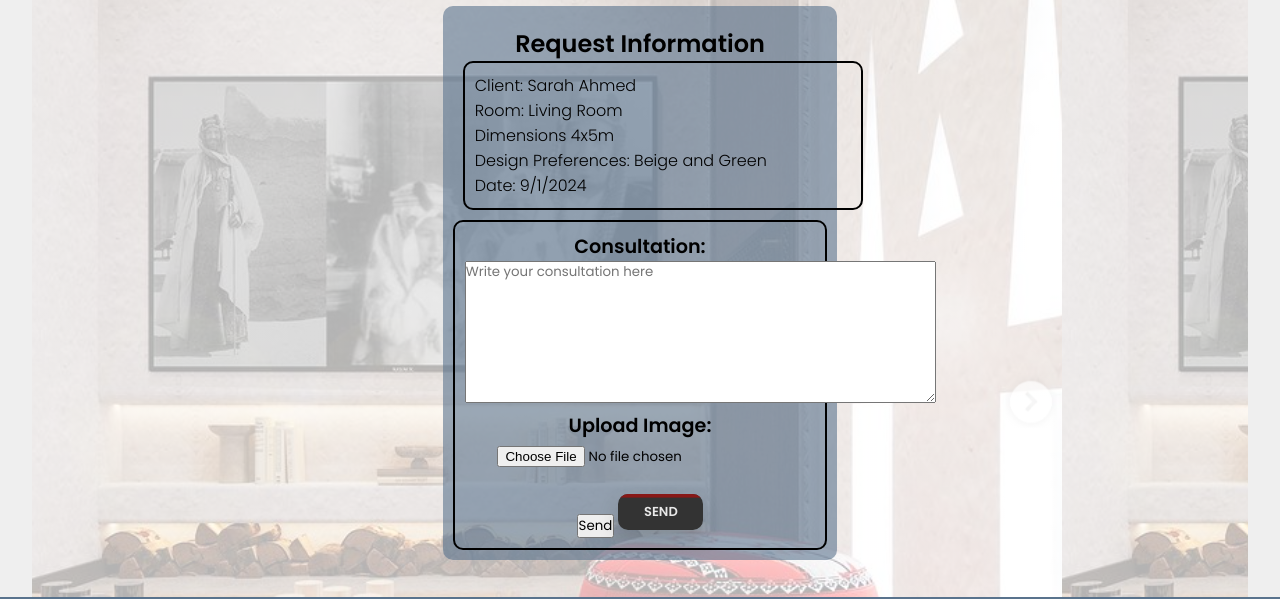
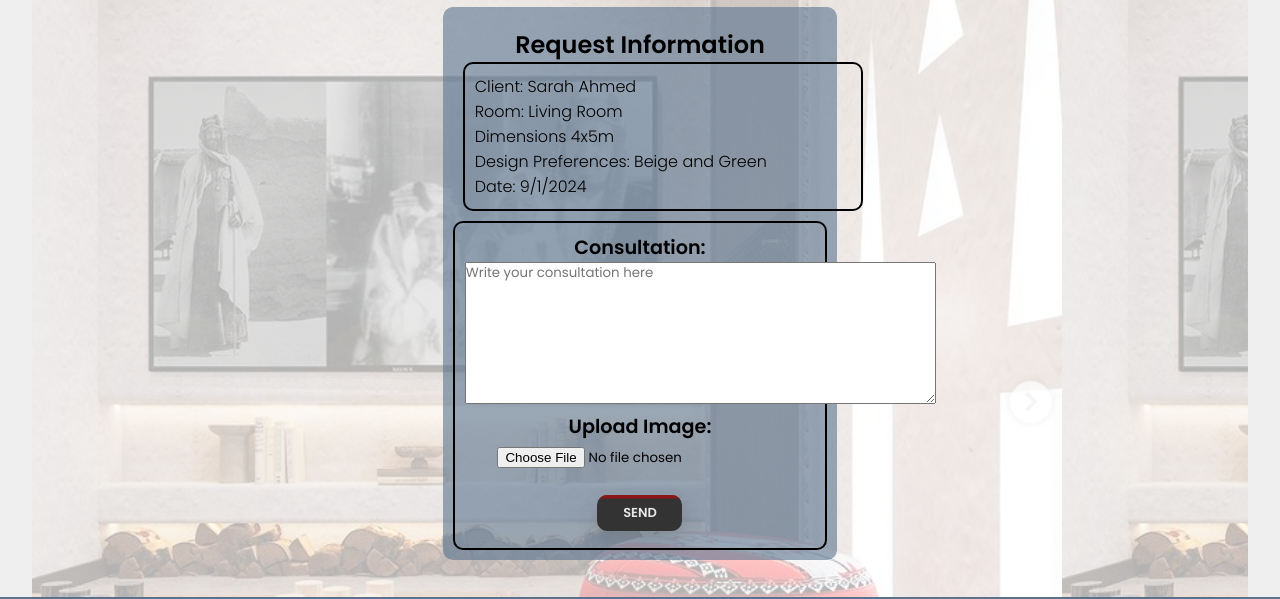
Before and after one commit to mriamft/Majlas, a website: page public_html/DesignConsultation.html in a window 1280 px wide. Shown: the part 233-832 px from the top of the page. Drawn offline with Linux system fonts and the light colour scheme.

Commit message:
يارب الفرج

```diff
--- a/public_html/DesignConsultation.html
+++ b/public_html/DesignConsultation.html
@@ -41,9 +41,7 @@ Click nbfs://nbhost/SystemFileSystem/Templates/ClientSide/html.html to edit this
             <input type="file" name="ConsultationImage" id="file" required></label>
             <br>
             <br>
-            <button type="button" onclick="window.location.href = 'DesignerHomePage.html'" id="send">
-                Send</button>
-            <button class="button"></button>
+            <button class="button" type="button" onclick="window.location.href = 'DesignerHomePage.html'"></button>
         </form>
        </div>
     </main>
```
Also changed, not shown: public_html/RequestDesignConsultation.html (+0 -3 lines).
